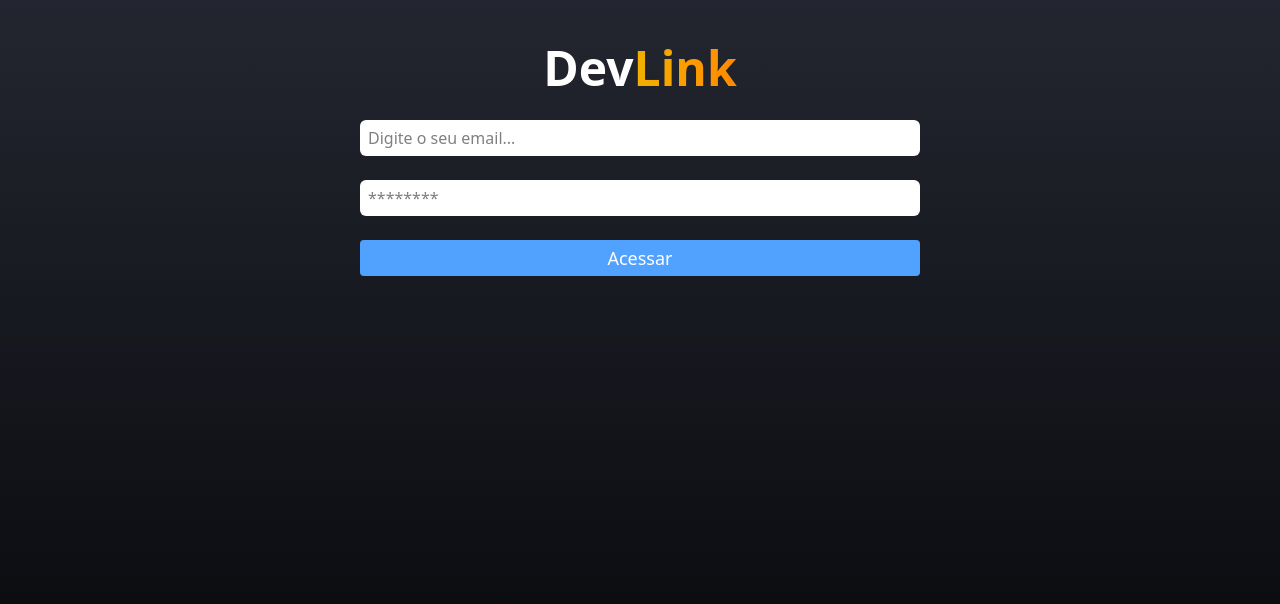
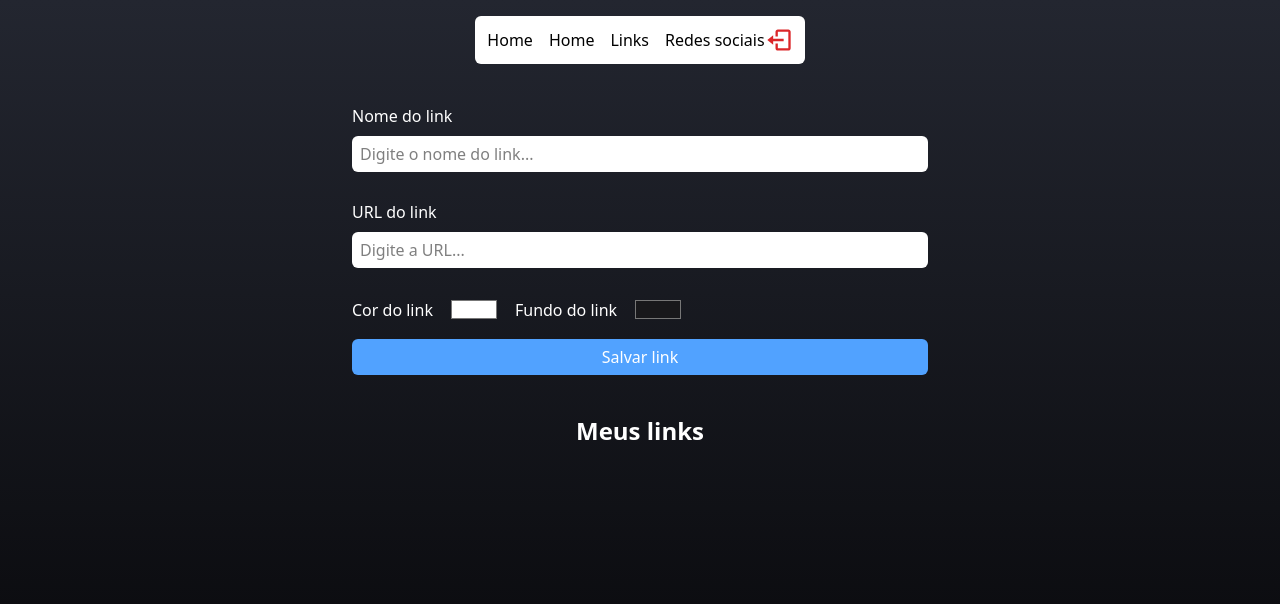
Before and after one commit to Fabiogarcia02/Linktree, a React (Vite) app: page /admin in a window 1280 px wide. Before the commit this address led to /loguin. Shown: the top 604 px of the page. Built offline with nearby package versions, Linux system fonts and the light colour scheme; no server answers.

Commit message:
Criando conexão com o banco de dados

```diff
--- a/src/App.tsx
+++ b/src/App.tsx
@@ -3,7 +3,7 @@ import { Home } from "./pages/home"
 import { Admin } from "./pages/admin"
 import { Loguin } from "./pages/Loguin"
 import { Network } from "./pages/network"
-import { Private } from "./routes/private"
+
 const router = createBrowserRouter([
   {
     path: "/",
@@ -15,7 +15,7 @@ const router = createBrowserRouter([
   },
   {
     path: "/admin",
-    element: <Private> <Admin /> </Private>
+    element: <Admin />   // 🔥 LIBERADO
   },
   {
     path: "/network",
--- a/src/pages/Loguin/index.tsx
+++ b/src/pages/Loguin/index.tsx
@@ -31,9 +31,9 @@ export function Loguin() {
     <div className="flex w-full h-screen items-center flex-col">
       <Link to="/">
         <h1 className="mt-11 text-white mb-7 font-bold text-5xl">
-          Dev
+             Free
           <span className="bg-gradient-to-r from-yellow-500 to-orange-400 bg-clip-text text-transparent">
-            Link
+            Linktree
           </span>
         </h1>
       </Link>
--- a/src/pages/admin/index.tsx
+++ b/src/pages/admin/index.tsx
@@ -1,7 +1,6 @@
 import { Header } from "../../components/Header"
 import { Input } from "../../components/input"
 import { useState, type FormEvent } from "react"
-import { FiTrash } from "react-icons/fi"
 import { db } from "../../services/firebaseConnectio"
 import { toast } from "react-toastify"
 import { addDoc, collection } from "firebase/firestore"
@@ -12,7 +11,7 @@ export function Admin() {
   const [cor, setCor] = useState("#ffffff")
   const [backgroundcolor, setBackgroundcolor] = useState("#18181b")
 
-  async function handleRegister(e: FormEvent) {
+  function handleRegister(e: FormEvent) {
     e.preventDefault()
 
     if (input === "" || url === "") {
@@ -20,21 +19,22 @@ export function Admin() {
       return
     }
 
-    try {
-      await addDoc(collection(db, "links"), {
+    addDoc(collection(db, "links"), {
       name: input,
-        url,
+      url: url,
       bg: backgroundcolor,
       color: cor,
       created: new Date()
     })
-
+      .then(() => {
         setInput("")
         setUrl("")
         toast.success("Cadastro realizado com sucesso!")
-    } catch (error) {
+      })
+      .catch((error) => {
+        console.error(error)
         toast.error("Erro ao cadastrar link")
-    }
+      })
   }
 
   return (
--- a/src/pages/home/index.tsx
+++ b/src/pages/home/index.tsx
@@ -5,7 +5,7 @@ export function Home() {
   return (
     <div className="flex flex-col w-full py-4 items-center justify-center">
       <h1 className="text-3xl md:text-4xl font-bold text-white mt-20">
-        Fábio Garcia
+        Free Linktree
       </h1>
 
       <span className="text-gray-50 mb-5 mt-3">
```
Lines whose indentation alone changed are shown as unchanged.
